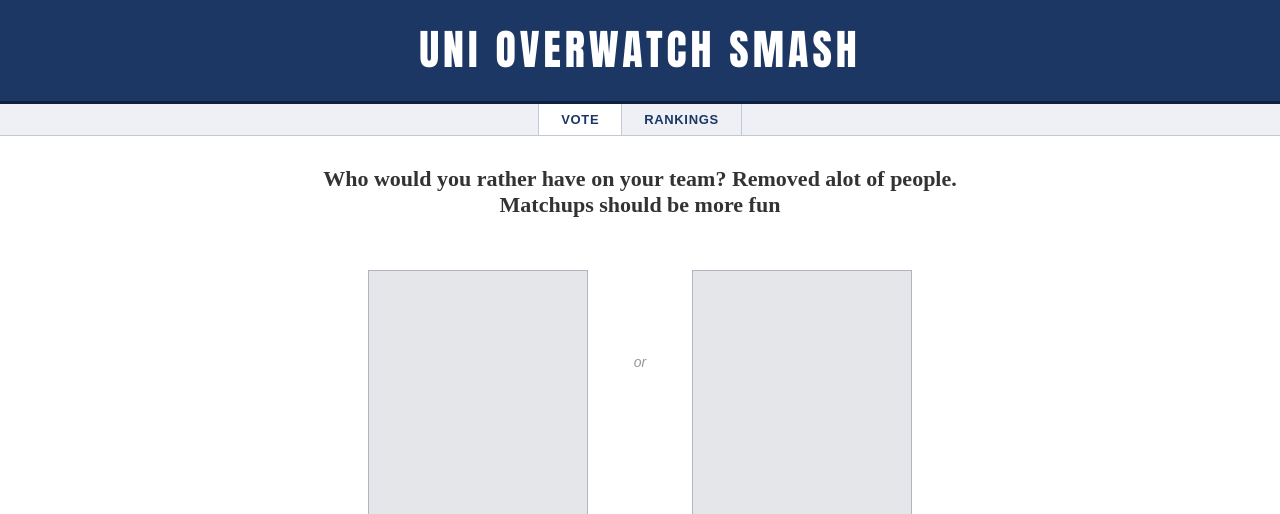
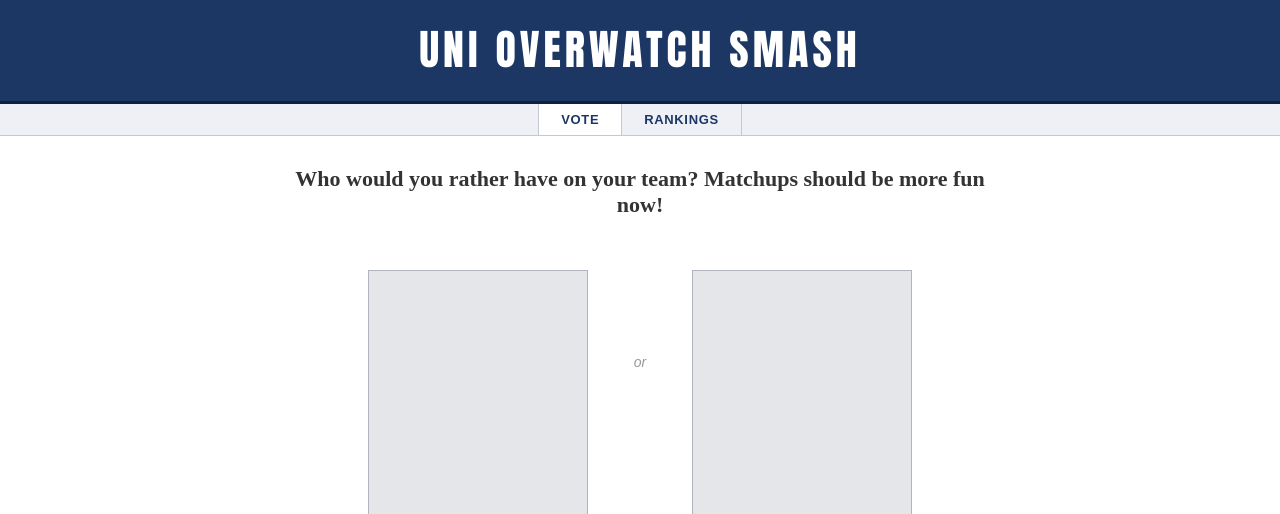
Before and after one commit to t90e/uni-elo, a Flask app: template templates/index.html in a window 1280 px wide. Shown: the top 514 px of the page. Run offline with Flask 3, Linux system fonts and the light colour scheme; the template is opened without the code that fills it, so the values that code supplies are empty; some libraries are stand-ins or nearby versions.

Commit message:
Update index.html

```diff
--- a/templates/index.html
+++ b/templates/index.html
@@ -20,7 +20,7 @@
 </div>
 
 <div class="page-content">
-  <div class="question">Who would you rather have on your team? Removed alot of people. Matchups should be more fun</div>
+  <div class="question">Who would you rather have on your team? Matchups should be more fun now!</div>
 
   <div class="arena" id="arena">
 
```
